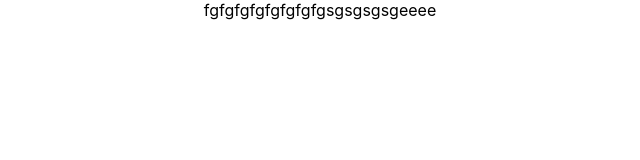
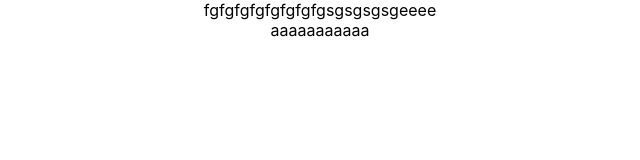
Before and after one commit to NarekAvagyan777/github, a React (Create React App) app: page / in a window 1280 px wide. Shown: the top 160 px of the page, without its empty margins (320-960 px from the left). Built offline with nearby package versions, Linux system fonts and the light colour scheme.

Commit message:
first commit after reverting

```diff
--- a/src/App.js
+++ b/src/App.js
@@ -1,9 +1,11 @@
 import './App.css';
+import { Text } from './files/Text';
 
 function App() {
   return (
     <div className="App">
         fgfgfgfgfgfgfgfgsgsgsgsgeeee
+        <Text />
     </div>
   );
 }
--- /dev/null
+++ b/src/files/Text.jsx
@@ -0,0 +1,3 @@
+export const Text = () => {
+    return <div>aaaaaaaaaaa</div>
+}
```
